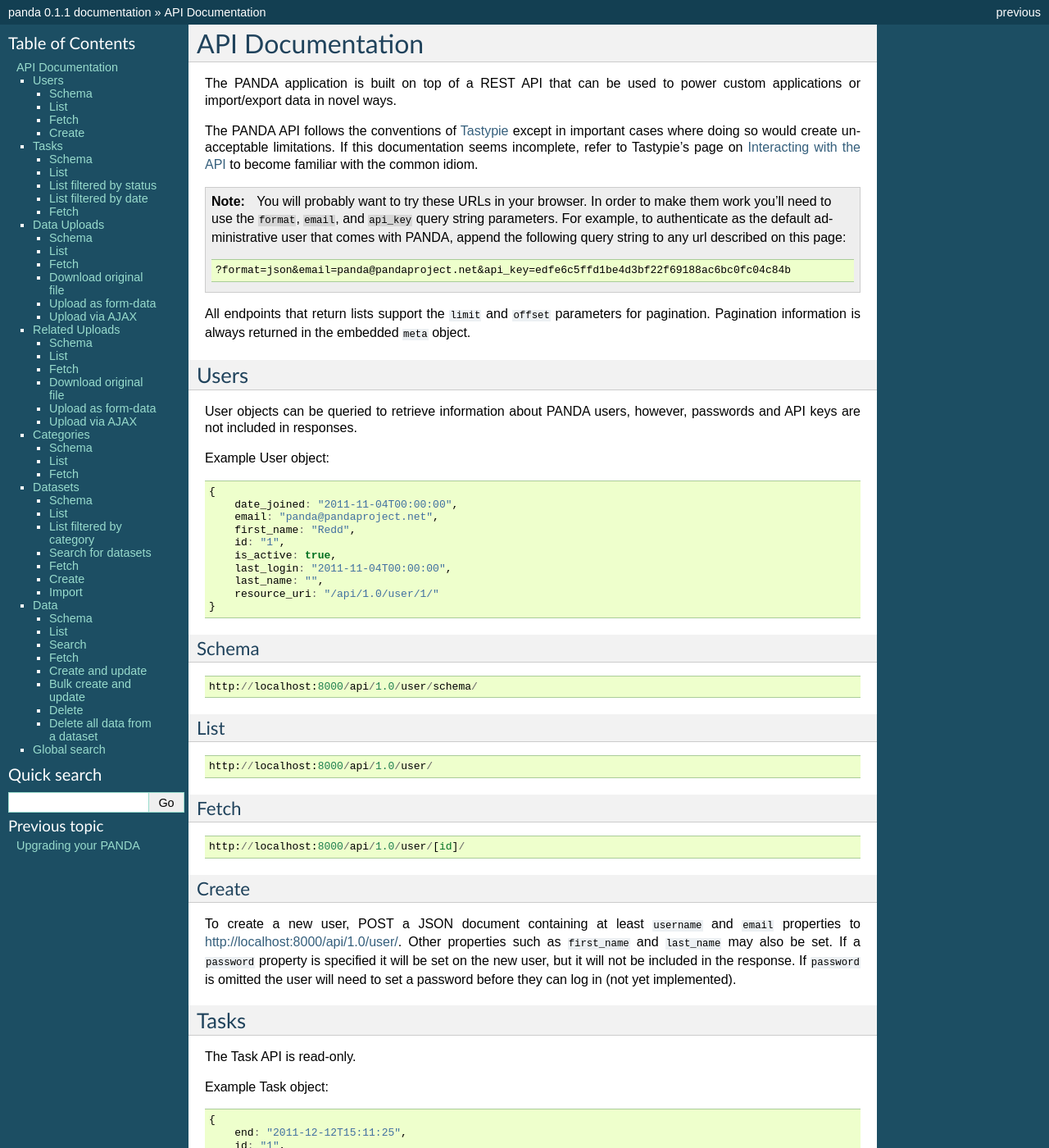
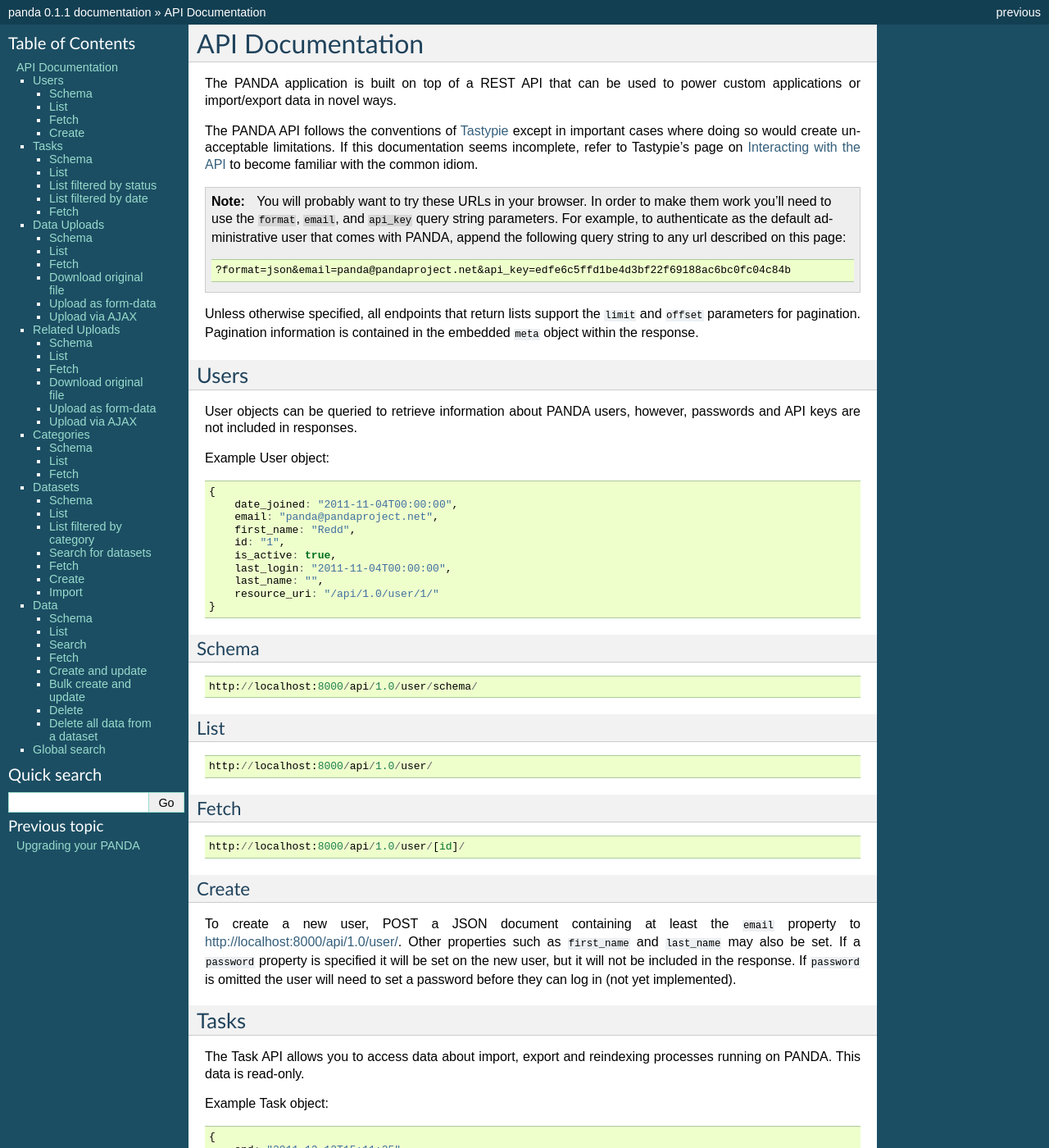
Before and after one commit to pandaproject/panda, a Sphinx documentation site: the page built from docs/api.rst, in a window 1280 px wide and 1400 px high. Shown: the whole window at 82% size. Built offline with Sphinx 7.4.7, drawn with Linux system fonts in a browser that asks for light colours; some of the changed text lies outside the part shown.

Commit message:
Update documentation. Fix bug preventing users from being created without passwords.

```diff
--- a/docs/api.rst
+++ b/docs/api.rst
@@ -13,7 +13,7 @@
 
         ?format=json&email=panda@pandaproject.net&api_key=edfe6c5ffd1be4d3bf22f69188ac6bc0fc04c84b
 
-All endpoints that return lists support the ``limit`` and ``offset`` parameters for pagination. Pagination information is always returned in the embedded ``meta`` object.
+Unless otherwise specified, all endpoints that return lists support the ``limit`` and ``offset`` parameters for pagination. Pagination information is contained in the embedded ``meta`` object within the response.
 
 Users
 =====
@@ -59,12 +59,12 @@
 Create
 ------
 
-To create a new user, POST a JSON document containing at least ``username`` and ``email`` properties to http://localhost:8000/api/1.0/user/. Other properties such as ``first_name`` and ``last_name`` may also be set. If a ``password`` property is specified it will be set on the new user, but it will not be included in the response. If ``password`` is omitted the user will need to set a password before they can log in (not yet implemented).
+To create a new user, POST a JSON document containing at least the ``email`` property to http://localhost:8000/api/1.0/user/. Other properties such as ``first_name`` and ``last_name`` may also be set. If a ``password`` property is specified it will be set on the new user, but it will not be included in the response. If ``password`` is omitted the user will need to set a password before they can log in (not yet implemented).
 
 Tasks
 =====
 
-The Task API is read-only.
+The Task API allows you to access data about import, export and reindexing processes running on PANDA. This data is read-only.
 
 Example Task object:
 
```
Also changed, not shown: other parts of docs/api.rst (+4 -4 lines), 1 other file.
